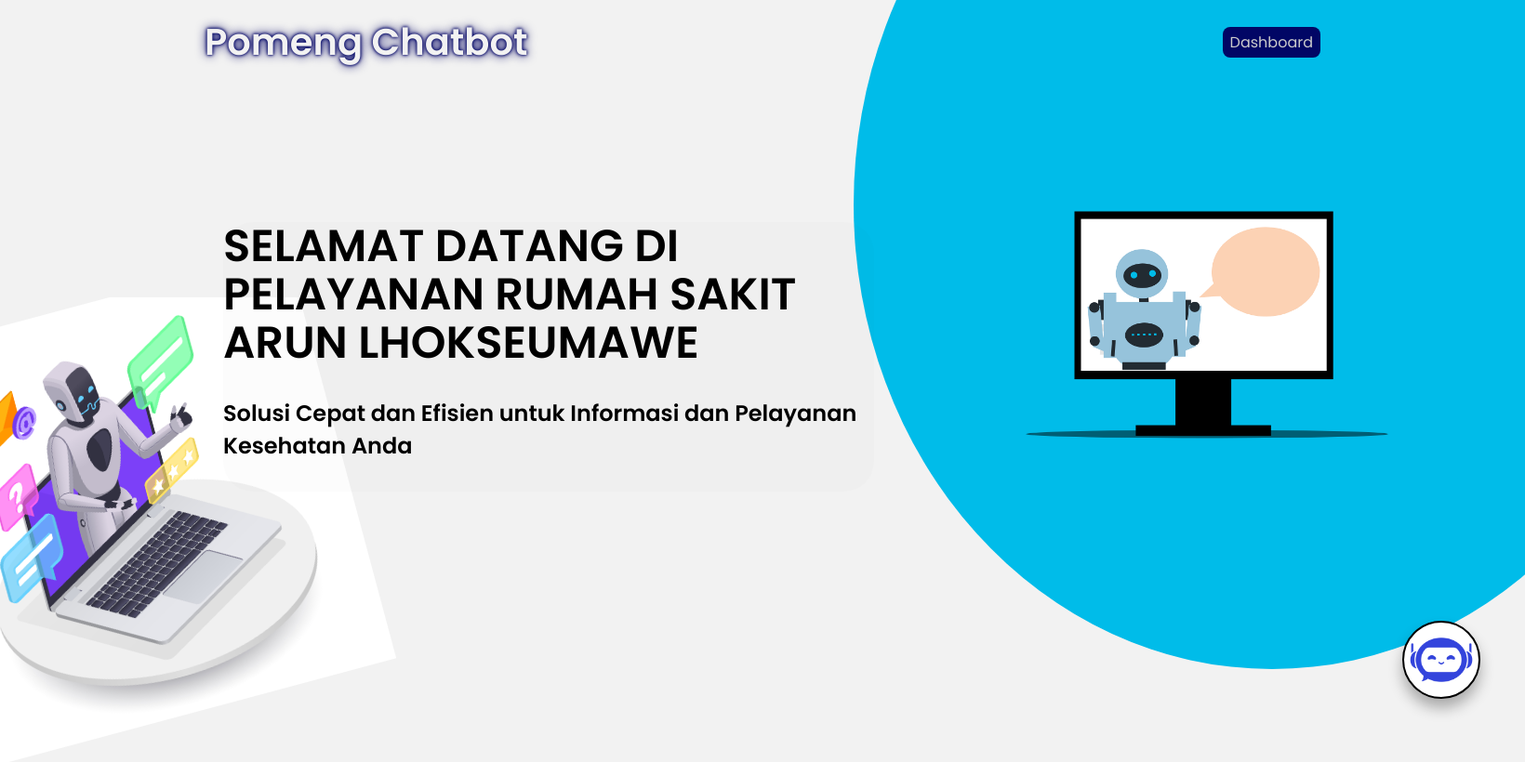
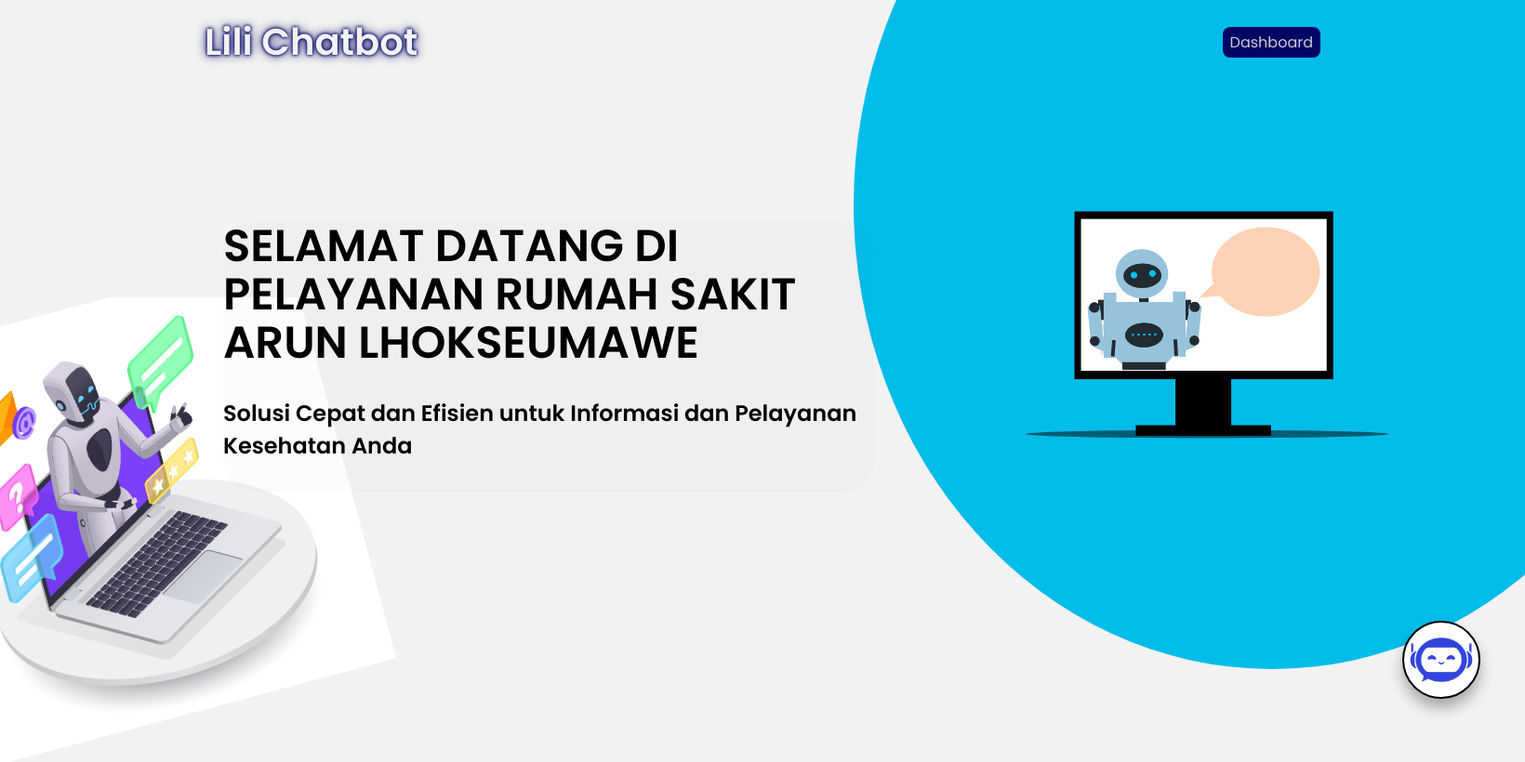
Before and after one commit to Catalyst-Forge/pomeng-project, a Flask app: page / in a window 1640 px wide; the page is wider, and only the part inside the window is pictured. Shown: that part at 93% size. Run offline with Flask 3, Linux system fonts and the light colour scheme.

Commit message:
rename bot

```diff
--- a/static/js/utils/generateResponseChat.js
+++ b/static/js/utils/generateResponseChat.js
@@ -19,7 +19,7 @@ export const generateResponse = (incomingChatLi, API_URL_OPENAI, API_KEY, API_UR
                 // Jika model sendiri memberikan respons yang valid
                 messageElement.textContent = data.answer;
             } else {
-        console.log("Data Pomeng tidak merespon");
+                console.log("Data Lili tidak merespon");
 
                 // Jika model sendiri gagal atau tidak ada respons, coba API OpenAI
                 return fetchOpenAI(userMessage, API_URL_OPENAI, API_KEY, messageElement);
--- a/templates/index.html
+++ b/templates/index.html
@@ -3,7 +3,7 @@
     <head>
         <meta charset="utf-8" />
         <meta name="viewport" content="width=device-width, initial-scale=1.0" />
-    <title>Pomeng Chatbot</title>
+        <title>Lili Chatbot</title>
         <link rel="stylesheet" href="{{ url_for('static', filename='css/style.css') }}" />
         <link rel="stylesheet" href="https://fonts.googleapis.com/css2?family=Material+Symbols+Outlined:opsz,wght,FILL,GRAD@48,400,0,0" />
         <link rel="stylesheet" href="https://fonts.googleapis.com/css2?family=Material+Symbols+Rounded:opsz,wght,FILL,GRAD@48,400,1,0" />
@@ -13,7 +13,7 @@
         <div id="app">
             <header class="app-header">
                 <div class="container">
-          <h1 class="title">Pomeng Chatbot</h1>
+                    <h1 class="title">Lili Chatbot</h1>
 
                     <a href="/dashboard" class="link">Dashboard</a>
                 </div>
@@ -26,7 +26,11 @@
                 </div>
 
                 <div class="illustration-left">
-          <img src="{{ url_for('static', filename='images/call-center.jpg') }}" class="illus-img" alt="Illustration call center chatbot" />
+                    <img
+                        src="{{ url_for('static', filename='images/call-center.jpg') }}"
+                        class="illus-img"
+                        alt="Illustration call center chatbot"
+                    />
                 </div>
 
                 <div class="illustration-right">
@@ -42,7 +46,7 @@
         <div class="chatbot hidden">
             <!-- Chatbot header -->
             <header>
-        <h1>Tanya Pada Pomeng</h1>
+                <h1>Tanya Pada Lili</h1>
                 <span class="close-btn material-symbols-outlined">close</span>
             </header>
 
@@ -56,7 +60,14 @@
 
             <!-- Chatbot message input -->
             <div class="chat-input">
-        <textarea class="chat-textarea" placeholder="Enter a message..." spellcheck="false" tabindex="0" autofocus required></textarea>
+                <textarea
+                    class="chat-textarea"
+                    placeholder="Enter a message..."
+                    spellcheck="false"
+                    tabindex="0"
+                    autofocus
+                    required
+                ></textarea>
                 <span id="send-btn" class="material-symbols-rounded">send</span>
             </div>
         </div>
--- a/templates/partials/sidebar.html
+++ b/templates/partials/sidebar.html
@@ -3,7 +3,7 @@
         <header class="sidebar-header position-relative">
             <div class="d-flex justify-content-between align-items-center">
                 <div class="logo">
-          <a class="navbar-brand" href="/">Pomeng Dashboard</a>
+                    <a class="navbar-brand" href="/">Lili Dashboard</a>
                 </div>
 
                 <div class="sidebar-toggler x">
```
Also changed, not shown: README.md. Lines whose indentation alone changed are shown as unchanged.
